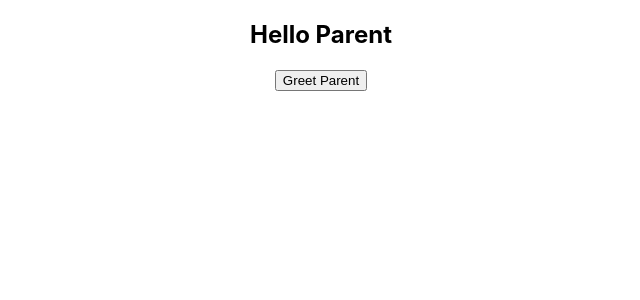
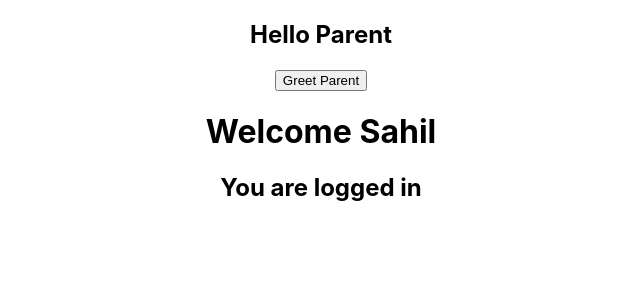
Before and after one commit to Srihil/React-Course-CodeEvolution, a React (Create React App) app: page / in a window 1280 px wide. Shown: the top 300 px of the page, without its empty margins (319-959 px from the left). Built offline with nearby package versions, Linux system fonts and the light colour scheme.

Commit message:
getting know about the conditional rendering

```diff
--- a/src/App.js
+++ b/src/App.js
@@ -5,6 +5,7 @@ import Welcome from './components/Welcome'
 import Hello from './components/Hello';
 import Counter from './components/Counter';
 import ParentComponent from './components/ParentComponent';
+import ConditionalRendering from './components/ConditionalRendering';
 
 function App() {
   return (
@@ -17,6 +18,7 @@ function App() {
       <Hello />
       <Counter /> */}
       <ParentComponent />
+      <ConditionalRendering />
     </div>
   );
 }
--- /dev/null
+++ b/src/components/ConditionalRendering.js
@@ -0,0 +1,64 @@
+import React, { Component } from "react";
+
+class ConditionalRendering extends Component {
+  constructor() {
+    super();
+    this.state = {
+      isLoggedIn: true
+    };
+  }
+
+  render() {
+
+    // 2️⃣ Element Variable Approach
+    /*
+    let message;
+    if (this.state.isLoggedIn) {
+      message = <h1>Welcome Sahil</h1>;
+    } else {
+      message = <h1>Welcome Guest</h1>;
+    }
+    */
+
+    return (
+      <div>
+
+        {/* 3️⃣ Ternary Operator (Recommended) */}
+        {
+          this.state.isLoggedIn
+            ? <h1>Welcome Sahil</h1>
+            : <h1>Welcome Guest</h1>
+        }
+
+        {/* 4️⃣ Short Circuit Operator (Recommended for simple cases) */}
+        {
+          this.state.isLoggedIn &&
+          <h2>You are logged in</h2>
+        }
+
+        {/* ------------------------------------------------ */}
+
+        {/* 1️⃣ If/Else Approach (Used outside return)
+
+        render() {
+          if(this.state.isLoggedIn){
+            return <h1>Welcome Sahil</h1>
+          } else {
+            return <h1>Welcome Guest</h1>
+          }
+        }
+
+        */}
+
+        {/* 2️⃣ Element Variable Usage Example
+
+        {message}
+
+        */}
+
+      </div>
+    );
+  }
+}
+
+export default ConditionalRendering;
```
